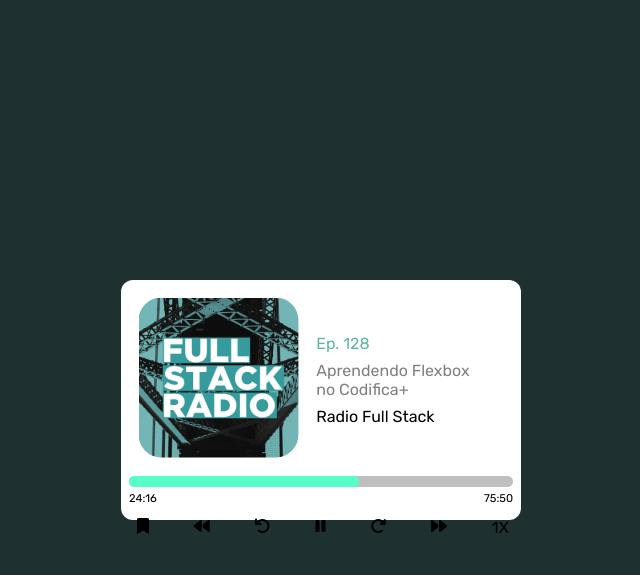
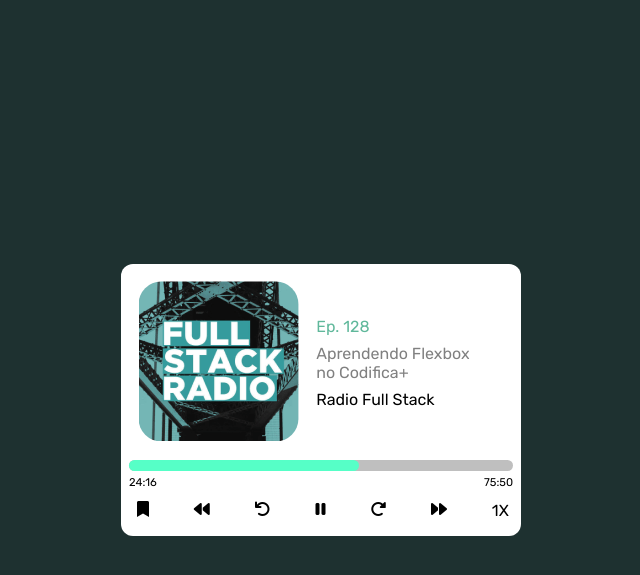
Before and after one commit to mary-rsch/Codifica-Mais, a PHP site: page / in a window 1280 px wide. Shown: the top 575 px of the page, without its empty margins (319-959 px from the left). Run offline with PHP 8.4, Linux system fonts and the light colour scheme; some web fonts are replaced.

Commit message:
Remover height do card

```diff
--- a/FRONTEND/RADIO-PLAYER/css/styles.css
+++ b/FRONTEND/RADIO-PLAYER/css/styles.css
@@ -13,7 +13,6 @@
 .master{
     display: flex;
     width: 24rem;
-    height: 14rem;
     border-radius: 12px;
     padding: 0.5rem;
     flex-direction: column;
```
